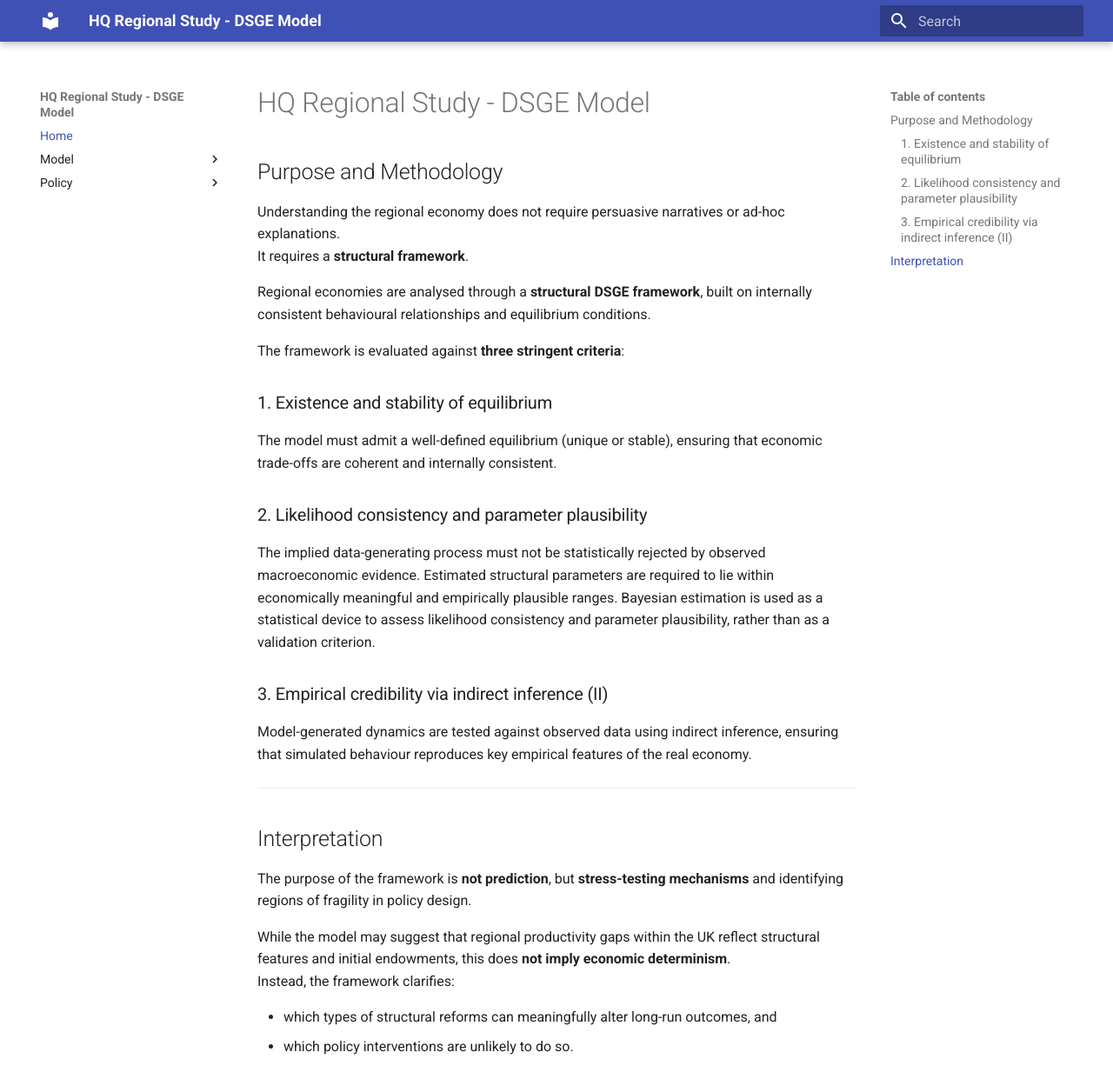
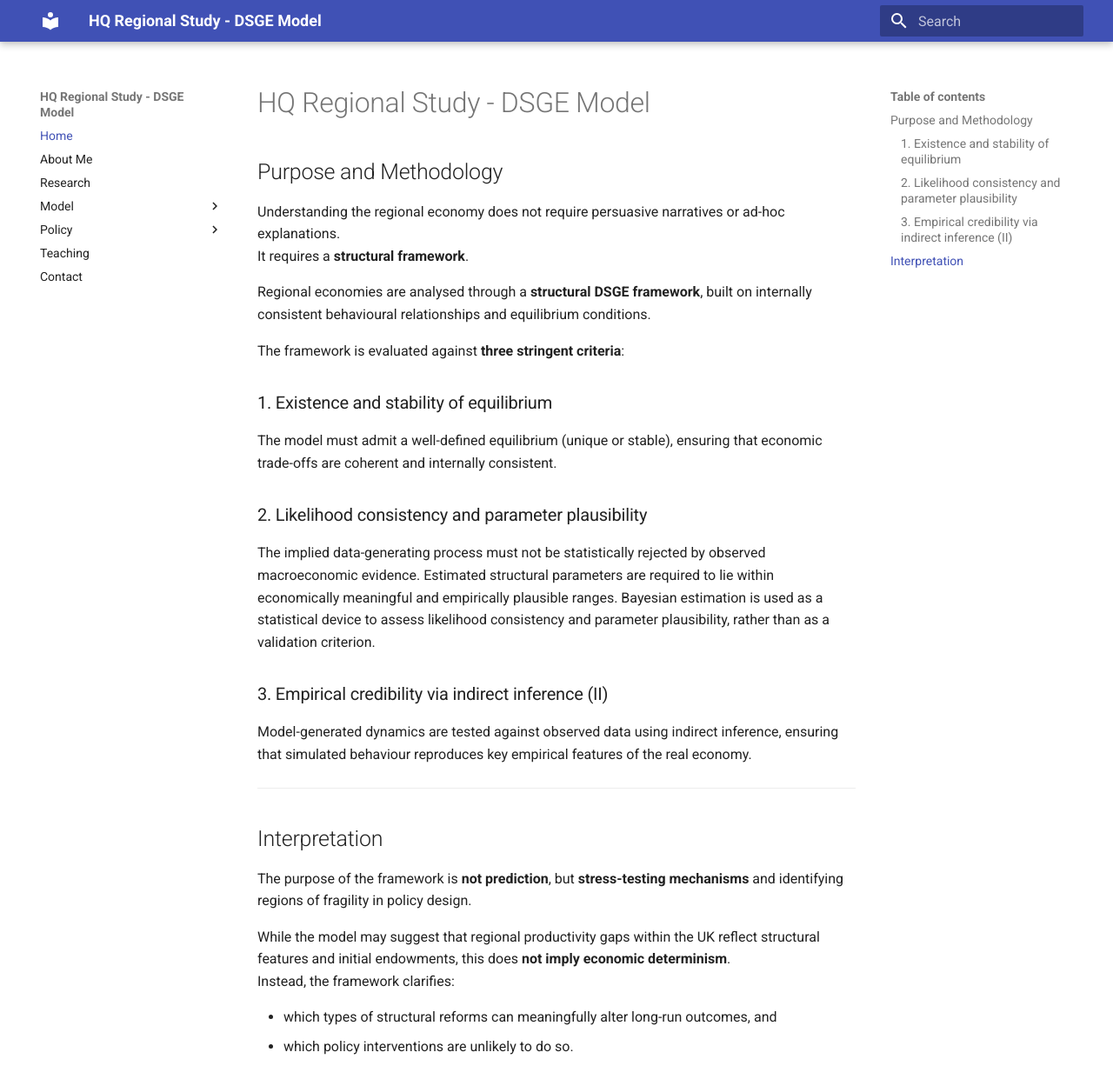
Before and after one commit to macro-structures/regional-dsge, an MkDocs documentation site: the page built from docs/index.md, in a window 1280 px wide and 1241 px high. Shown: the whole window at 87% size. Built offline with MkDocs 1.6.1 and Material for MkDocs 9.7.7, drawn with Linux system fonts in a browser that asks for light colours.

Commit message:
Update mkdocs.yml

```diff
--- a/mkdocs.yml
+++ b/mkdocs.yml
@@ -1,13 +1,18 @@
 site_name: HQ Regional Study - DSGE Model
+
 
 nav:
   - Home: index.md
+  - About Me: about.md
+  - Research: research.md
   - Model:
       - Equilibrium: model/equilibrium.md
-      #- Setup: model/setup.md
   - Policy:
       - Overview: policy/index.md
-      - Innovation tax: policy/innovation-tax.md
+      - Innovation Tax: policy/innovation-tax.md
+  - Teaching: teaching.md
+  - Contact: contact.md
+
 
 theme:
   name: material
```
